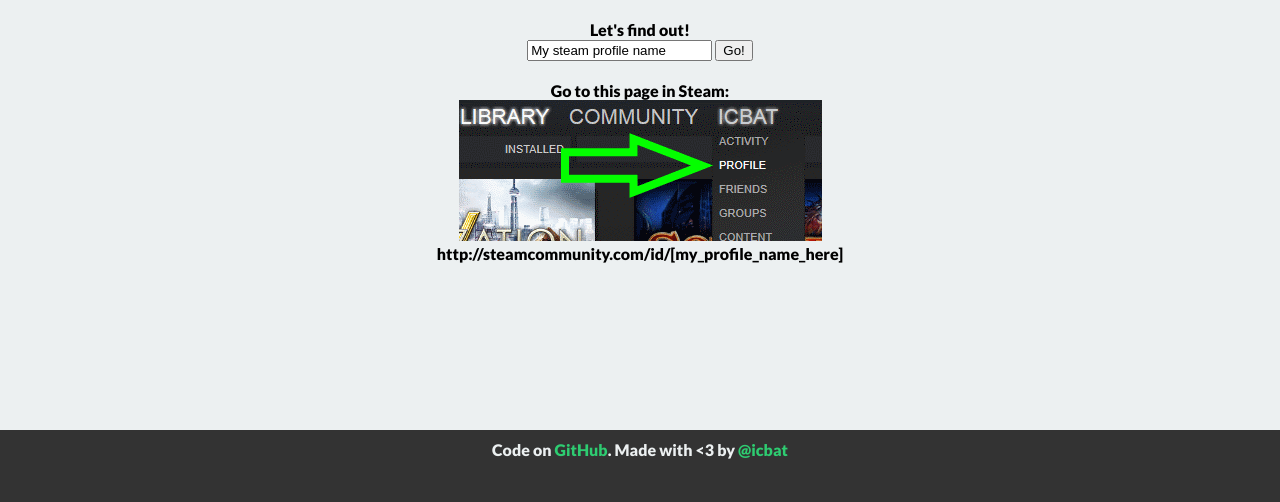
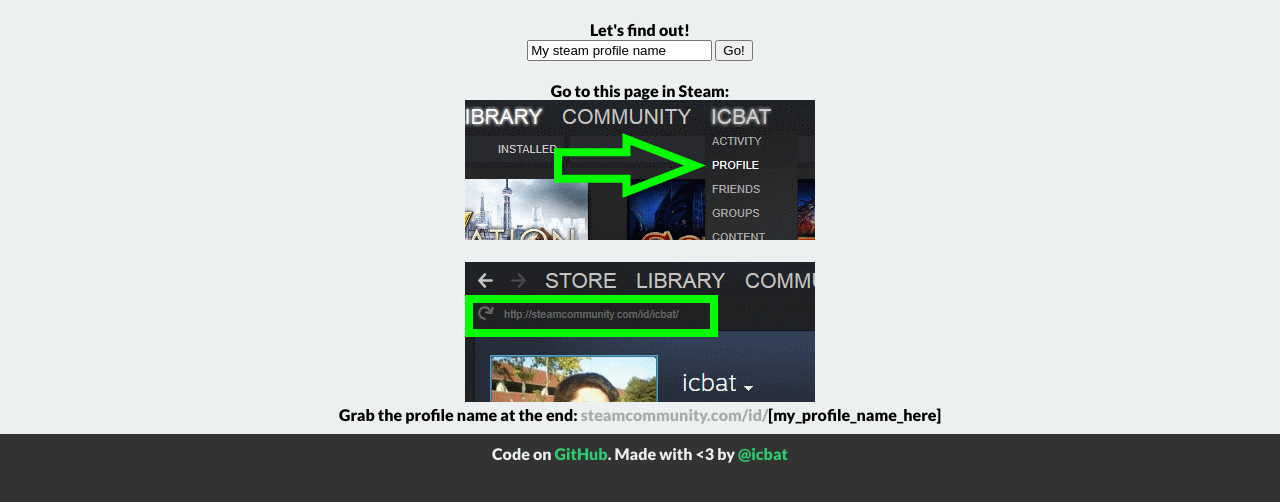
Before and after one commit to icbat/steam-linux-breakdown, a Flask app: page / in a window 1280 px wide. Shown: the part 102-604 px from the top of the page. Run offline with Flask 2, Linux system fonts and the light colour scheme.

Commit message:
expanding the walkthrough of how to get your profile name

```diff
--- a/static/style.css
+++ b/static/style.css
@@ -31,6 +31,10 @@ a:hover {
 	margin-top: 20px;
 }
 
+.muted {
+	color:#aaa;
+}
+
 table {
 	background-color: #f33;
 }
--- a/templates/landing.html
+++ b/templates/landing.html
@@ -9,13 +9,12 @@
 		name="steamid" />
 	<input type="submit" value="Go!"/>
 </form>
-{% raw %}
+
 <div class="explanation">
-Go to this page in Steam:<br/>
-
-<img src="/static/profile-walkthrough.png" alt="Open steam, click your username, click profile" /><br/>
-
-http://steamcommunity.com/id/[my_profile_name_here]
+	Go to this page in Steam:<br/>
+	<img src="/static/profile-walkthrough.png" alt="Open steam, click your username, click profile" /><br/><br/>
+	<img src="/static/profile-url.png" alt="Find the URL for your profile" /><br/>
+	Grab the profile name at the end:
+	<span class="muted">steamcommunity.com/id/</span>[my_profile_name_here]
 </div>
-{% endraw %}
 {% endblock %}
```
Also changed, not shown: static/profile-url.png (added), static/profile-walkthrough.png.
